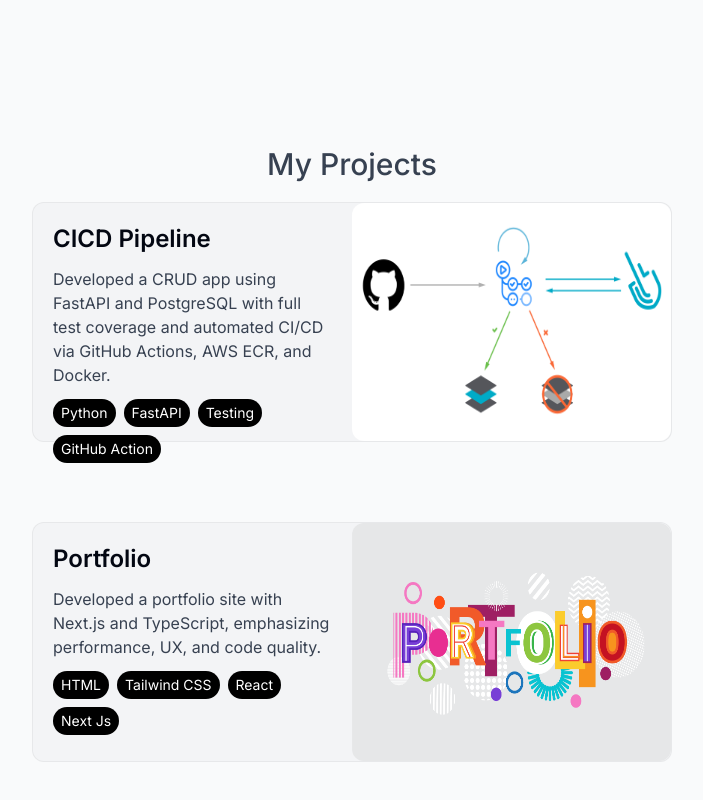
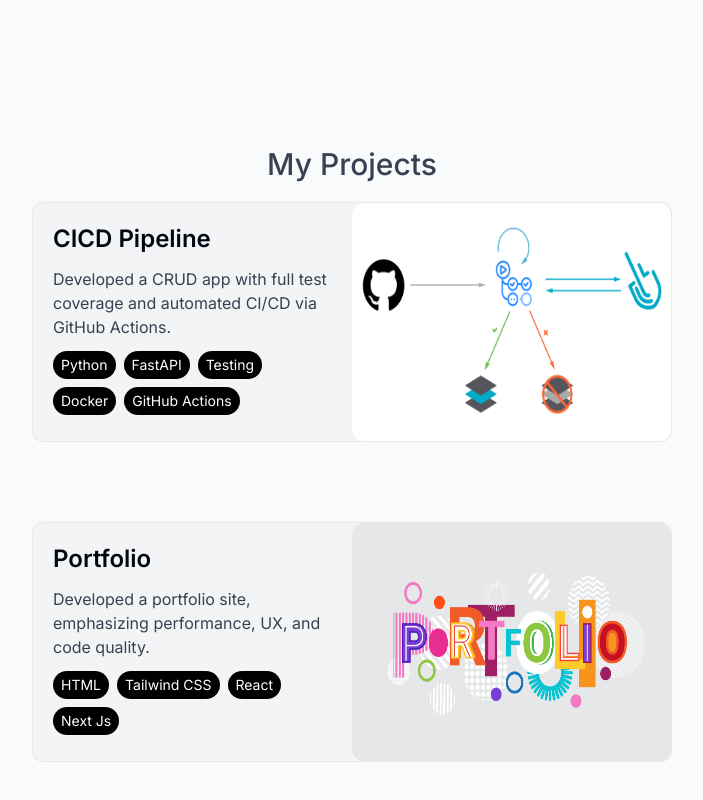
Before and after one commit to michaelx1999/portfolio, a Next.js app: page / in a window 1280 px wide. Shown: the part 1770-2570 px from the top of the page, without its empty margins (288-991 px from the left). Built offline with nearby package versions, Linux system fonts and the light colour scheme.

Commit message:
update data

```diff
--- a/index/data.ts
+++ b/index/data.ts
@@ -42,15 +42,15 @@
   {
     title: "CICD Pipeline",
     description:
-      "Developed a CRUD app using FastAPI and PostgreSQL with full test coverage and automated CI/CD via GitHub Actions, AWS ECR, and Docker.",
-    tags: ["Python", "FastAPI", "Testing", "GitHub Action"],
+      "Developed a CRUD app with full test coverage and automated CI/CD via GitHub Actions.",
+    tags: ["Python", "FastAPI", "Testing", "Docker", "GitHub Actions"],
     link: "https://github.com/michaelx1999/cicd",
     imageUrl: cicd
   },
   {
     title: "Portfolio",
     description:
-      "Developed a portfolio site with Next.js and TypeScript, emphasizing performance, UX, and code quality.",
+      "Developed a portfolio site, emphasizing performance, UX, and code quality.",
     tags: ["HTML", "Tailwind CSS", "React", "Next Js"],
     link: "https://github.com/michaelx1999/portfolio",
     imageUrl: portfolio
```
